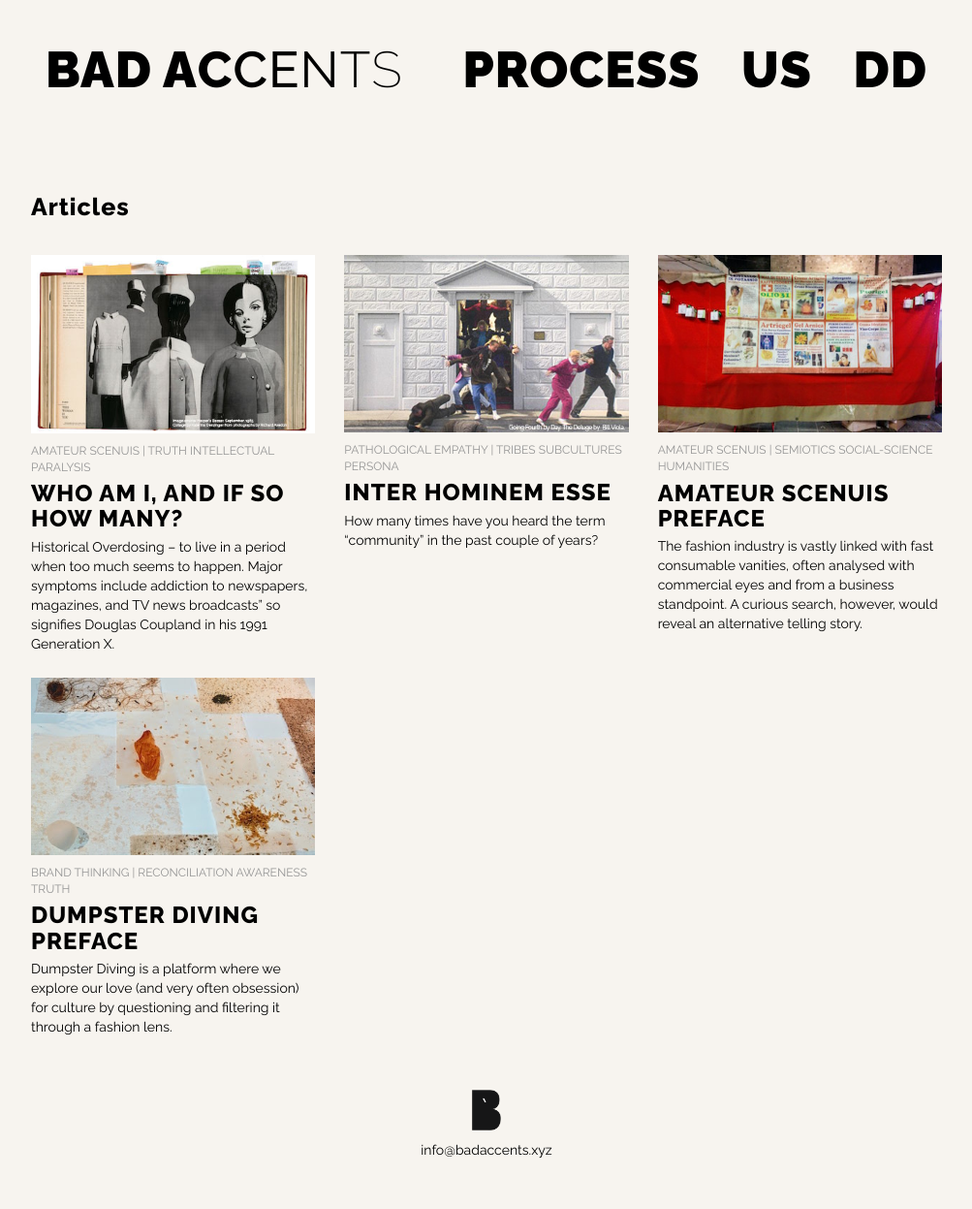
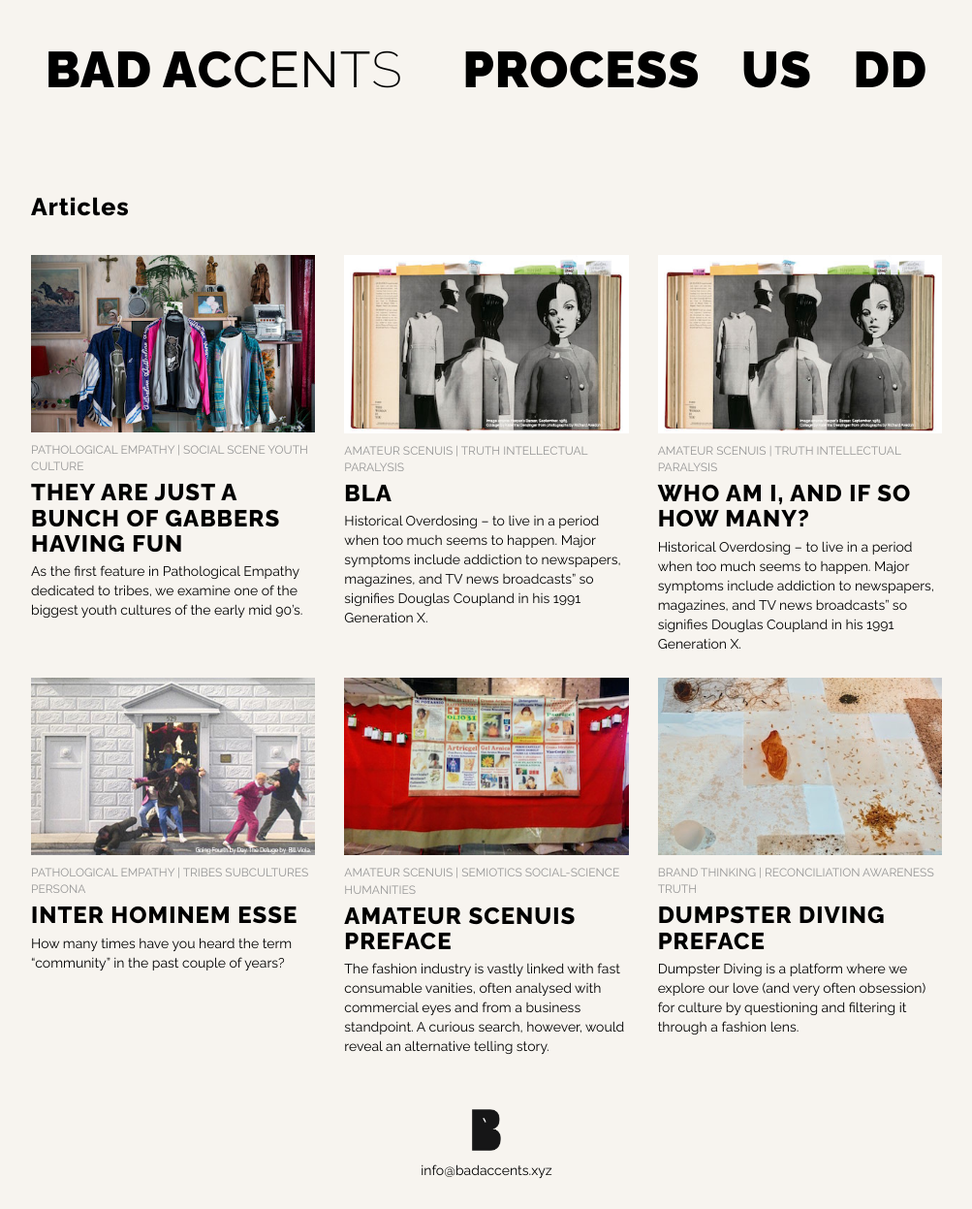
Before and after one commit to badaccents/badaccents.github.io, a Jekyll site: the page built from dd-all.html, in a window 1280 px wide and 1247 px high. Shown: the whole window at 97% size, without its empty margins (138-1141 px from the left). Built offline with Jekyll 4.4.1, drawn with Linux system fonts in a browser that asks for light colours.

Commit message:
New Post

```diff
--- /dev/null
+++ b/_posts/2017-07-25-reference-post.md
@@ -0,0 +1,90 @@
+---
+layout: post
+
+title:  "Bla"
+subtitle: "Bla"
+categories: dumpster-diving amateur-scenuis
+tags: truth intellectual paralysis
+img-small: amateur-scenuis/who-am-i-and-if-so-how-many-small.jpg
+img-large: amateur-scenuis/who-am-i-and-if-so-how-many-big.jpg
+
+ready: false
+---
+
+Historical Overdosing – to live in a period when too much seems to happen. Major symptoms include addiction to newspapers, magazines, and TV news broadcasts” so signifies Douglas Coupland in his 1991 Generation X.
+<!--more-->
+Centered image:
+
+<p class="center-block" style="width:300px;max-width:100%;">
+  <img src="/img/dd/pathological-empathy/tribe/gabbers/bitches-1.jpg" width="100%">
+</p>
+
+Centered image with source:
+
+<p class="center-block" style="width:500px;max-width:100%;">
+  <img src="/img/dd/pathological-empathy/tribe/gabbers/bitches-1.jpg" width="100%">
+  <br />
+  Source: Vogue paris 2016
+</p>
+
+Full width image:
+
+<p style="width:100%;">
+  <img src="/img/dd/pathological-empathy/tribe/gabbers/bitches-1.jpg" width="100%">
+  <br />
+  Source: Vogue paris 2016
+</p>
+
+Left aligned image:
+
+<p style="width:400px;max-width:100%;">
+  <img src="/img/dd/pathological-empathy/tribe/gabbers/bitches-1.jpg" width="100%">
+  <br />
+  Source: Vogue paris 2016
+</p>
+
+Two columns:
+
+<div class="row">
+  <p class="col-sm-6">
+    <img src="/img/dd/pathological-empathy/tribe/gabbers/bitches-1.jpg" width="100%">
+  </p>
+  <p class="col-sm-6">
+    <img src="/img/dd/pathological-empathy/tribe/gabbers/bitches-1.jpg" width="100%">
+  </p>
+</div>
+
+Three columns:
+
+<div class="row">
+  <p class="col-sm-4">
+    <img src="/img/dd/pathological-empathy/tribe/gabbers/bitches-1.jpg" width="100%">
+  </p>
+  <p class="col-sm-4">
+    <img src="/img/dd/pathological-empathy/tribe/gabbers/bitches-1.jpg" width="100%">
+  </p>
+  <p class="col-sm-4">
+    <img src="/img/dd/pathological-empathy/tribe/gabbers/bitches-1.jpg" width="100%">
+  </p>
+</div>
+
+Video:
+
+<p class="embed-responsive embed-responsive-16by9">
+  <iframe width="560" height="315" src="https://www.youtube.com/embed/bnaTLcFpQnE" frameborder="0" allowfullscreen></iframe>
+</p>
+
+Historical Overdosing – to live in a period when too much seems to happen. Major symptoms include addiction to newspapers, magazines, and TV news broadcasts” so signifies Douglas Coupland in his 1991 Generation X.
+
+# Structured documents
+
+Sometimes it's useful to have different levels of headings to structure your documents. Start lines with a `#` to create headings. Multiple `##` in a row denote smaller heading sizes.
+
+### This is a third-tier heading
+
+You can use one `#` all the way up to `######` six for different heading sizes.
+
+If you'd like to quote someone, use the > character before the line:
+
+> Coffee. The finest organic suspension ever devised... I beat the Borg with it.
+> -- Captain Janeway
--- /dev/null
+++ b/_posts/2017-07-29-gabbers.md
@@ -0,0 +1,125 @@
+---
+layout: post
+
+title:  "They are just a bunch of gabbers having fun"
+subtitle: "The hard core of rave culture"
+categories: dumpster-diving pathological-empathy
+tags: social scene youth culture
+img-small: pathological-empathy/tribe/gabbers/small.jpg
+img-large: pathological-empathy/tribe/gabbers/large.jpg
+
+ready: true
+---
+
+As the first feature in Pathological Empathy dedicated to tribes, we examine one of the biggest youth cultures of the early mid 90’s.
+<!--more-->
+They are referred to as the strongest dancing mind of a post-rave happy hardcore techno called “The Gabbers.”
+In an attempt to build an understanding and recognising the signals of what it means to be a constant survival, finding our packs and becoming part of social order, we aim to decode the roots of this tribe, learning its underlying complexity, philosophy, motivations and fears.
+
+# The Scene
+
+Tremendous series of sounds gathered a large group of kids looking for an escape from the new found loss generated by their expanding industrial cities and numb by radical and fast changes. Simon Reynolds author of Energy Flash describes their music as an ultra-fast super-aggressive form of hardcore techno developed by the Dutch in the early nineties, which has since spread as an underground sound throughout the world. Famous for their ear-splitting sound the sub-genre techno music was born in the early-mid 90's in Northern Europe and was concentrated in Rotterdam, the Netherlands and Scotland. The word comes from a slang term in Yiddish word "chaver" meaning "buddy" or “pal".
+
+Originally the “Gabba” referred to a rebellion sound. Speed is one of the central words in describing its beginnings, centred around the music; the beat is believed to come as a response to the rave culture.
+
+<p class="center-block" style="width:100%;">
+  <img src="/img/dd/pathological-empathy/tribe/gabbers/club-light.gif" width="100%">
+</p>
+
+The subculture first emerges as a form of necessity to make faster stronger beats leaving aside the sounds heard in the rave culture. London at that time (1990 - 1994) played Ardkore while Amsterdam focussed on Acid Houses. The Gabber beat consists of insanely fast tempos ranging from 180 to 250 bpm, and they are meant to celebrate the celebration– The Gabber kids celebrated the weekends with nervous systems high on speed and ready to exploit the beat.
+
+<p style="width:100%;">
+  <img src="/img/dd/pathological-empathy/tribe/gabbers/dance.jpg" width="100%">
+  <br />
+  Source: Chrisdanforth. "Italian Icons Discuss the Nike Air Max 97." Highsnobiety.
+</p>
+
+To accelerate the rate of noise, dance, and to push their bodies to their limits, Gabbers determined that the maximum feeling to break the night with their dance needed to be euphoric, rambunctious and energetic, hence their reliance on speed. Reynolds portrays them and their beats as "all down to ecstasy and amphetamine, it is music for the sensation-junkie, for kids reared on Nintendo, Hellraiser, Manga comics, and Freddie Krueger”.
+
+<div class="row">
+  <p class="col-sm-6">
+    <img src="/img/dd/pathological-empathy/tribe/gabbers/gabber-boy.gif" width="100%">
+  </p>
+  <p class="col-sm-6">
+    <img src="/img/dd/pathological-empathy/tribe/gabbers/gabba-dance.gif" width="100%">
+  </p>
+</div>
+
+It is important to highlight that their reliance on speed did not project an aggressive or intimidating vibe, these kids are self- absorbed almost at the point of autism, lost in music and mayhem. Thanks to the birth of this music ritual, the dancing became one of their main distinctive signatures. It was so overwhelmingly strong that at some point they were called “Nazi Gabbers” or “Nazi techno”. This collective jouissance, euphoria, thrill out of nothing, and for no apparent reason, excluded them from their surroundings and paved the way to the name “Rotterdam kids”.
+
+The “Collectiveness” of the sound system, drugs and dance made them establish a connection; all induce in a crowd experience. Jeremy Gilbert and Ewan Pearson, authors of Discographies:
+> Dance, Music, Culture and the Politics sound, thought that such totalitarianism is by definition one of the possible consequences of the collective pursuit of ego-loss. They believed that this observation should serve to remind us that the politics of the ecstatic experience is always dependent on its specific modes and contexts. These contexts are a reflection of the struggle of the Dutch kids in Rotterdam at that time, finding this music with this composition of the crowd the imagery became a statement.
+
+# Philosophy (The Culture of Consolation)
+The Gabbers collective experience awoke a militarization of music and imagery. The science fiction writer Bruce Sterling coined the term: military/ entertainment complex– the way technological spin-offs from military research feed into leisure industry and video-games to virtual reality. This complex touched upon a key element of this tribe philosophy: the influence of video games and escapism.
+For instance, a Gabber club comprises a space full of lights, lasers, noise and beat booms which made the kids feel inside a video game fighting the music in an amplified euphoria that included a pleasuredome and a terrordome bursting with track titles like “Dominator” “Iron Man” “The Endzone.”
+> I feel like I’m inside a forcefield, my flesh seared and irradiated with demonic energy.
+
+From a subcultural point of view, Simon Reynolds defined them as: “the hard core of rave culture, working class kids from inner city estates and suburban Nowheresville who live for the weekend.” People in this tribe consisted of white working class youth crushed by the heavy industry changes, facing unemployment. “Gabba expresses the rage and frustration of “White Niggaz" with bad attitudes and no projects. They are despised by middle-class critics who simply don’t understand the mentality of those who crave music to go mental.” according to Reynolds.
+
+This perplexity is quickly detangled when considering the suburbanization trend that seeped through Rotterdam at the time. In the early nineties, low-to-middle income and unemployed families were forcefully pushed toward the urban peripheries with high-density satellite towns making surrounding regions a significant threat.
+
+The city was beaten by the decreasing demand for lower skilled jobs, which contributes to greater increases in unemployment. In the Rotterdam region, the working poor can be seen as strongly urbanised”  ( Sako Musterd Gentrification and the suburbanization of poverty: changing urban geographies through boom and bust periods.)  This fast urbanisation meant for the kids a rapid change, and they were designated by Amsterdam’s shadow with DJ Elstak gabber anthem called “Where the fuck is Amsterdam?”.
+
+The series of events and pressure involved in this working class environment gave them a masculinist music, which meant strength, portraying their faith in the happy hardcore beats, “It is a working class scene, there’s no pseudo- intellectual element" says techno head’s, Michael Wells. “People respond on a gut level. The apocalyptic, sci-fi and horror movie imagery in Gabba, it is all part of the trash culture here kids are into. It is a reaction against the pressure of modern life.”
+
+Gabber subculturalists used magical physical vibrations to relief the anchors of life in happy hardcore moves and to help them shape the contradictions of the heavy industry, turning the dance floor and friends connections into faith. Being a Gabber meant that you have a commitment to the music, a commitment to the beat, party and weekends, a commitment to the fight against realities, and this is the way a Gabber survive daily, with an overdose of escape, rage and manipulation of the dance floor.
+
+>That role is arguably is a kind of safety-valve/social-control mechanism, with youth living in the temporary utopia of the, loved- up weekend rather than investing their idealism in a long-term collective project of political change --  explains Reynolds.
+
+The pressure they ought to handle turned the speed they consumed a provider of a feeling that they were actually running away, having that in thousands of kids at the same time amazed everybody.
+
+>*Speed-freak youth are literally running away from their problems, and who can blame them?*
+
+# Unity as Uniformity  (recognised codes and style)
+Belonging to a working class community, the simplicity was a message against opulence and the outfits were perfect for rave and dancing the whole night. Sportive, streetwear attire, skinhead hybrid "Whether you like it or not they really did have a style there. Going around with a shaven Gabber head and those candy colours, legendary. Those Gabber bitches keep looking sharper, those shaven necks, so cool to see" said Ari Versluis Dutch author of "Exactitudes" photographer documentary of youth cultures.
+
+<p style="width:100%;">
+  <img src="/img/dd/pathological-empathy/tribe/gabbers/outfit-2.jpg" width="100%">
+</p>
+
+### Gabber (Men) “Bald Gabbas”
+**Brightly coloured tracksuits
+Nike and Australian Pants or jeans slightly baggy
+Bomber jackets
+Coloured jackets
+Nike Air Max Classic BW 1991 sneakers**
+
+### Gabber bitches (women)
+<p style="width:100%;">
+  <img src="/img/dd/pathological-empathy/tribe/gabbers/bitches-1.jpg" width="100%">
+</p>
+>Ponytail dangling over a shaved patch of scalp from the ears right round the back of the head.
+
+**Shaved neck tightly braided ponytail
+Brightly coloured tracksuits or jeans slightly baggy
+Nike athletics sports bras
+Nike Air Max Classic BW 1991 sneakers**
+
+# The role of fashion brands in forming subcultures
+Brands are seen as partners and loyal companions in our pursuit of identity and adopting them generates codes of recognition. In this case, Gabbers adopted Nike and Australian Triacetat Pants to represented their aesthetic codes. Objects that later evolved into trends and later settled as classics. Today, these items encapsulate a feeling of relief, a message of endurance, a simple look that projects leisure statements of completing a look of freedom, enjoyment, mobility and uniformity. A reminder that we will live forever impregnated, embracing brands and making them ours with a sense of belonging.
+
+<p style="width:100%;">
+  <img src="/img/dd/pathological-empathy/tribe/gabbers/brands-4.jpg" width="100%">
+</p>
+>Branding is a profound manifestation of the human condition. It is about belonging to a tribe, to a religion, to a family. Branding demonstrates a sense of belonging. It has his function for both the people who are part of the same group and also for the people who don't belong --  Wally Ollins Co-founder Wolffs Olins.
+
+# The importance of the reinterpretation from contemporary fashion designers
+The style of the Gabber did not remain in the confines of their clubs. Fashion Designers took notice and reinterpreted it into a contemporary scenario while leaving subtle cues from the past. For example, **Raf Simons** Gabber codes were evident in his Spring 2000 collection titled: *Suma Cum Laude*. Coined by the press the bomber collection and included high-waisted trousers, oversized MA-1 with the pyramid logo of the Rotterdam Terror Corps. While **Vêtements** Spring 2017 RTW collection adapted the Rotterdam Kids and codes of the Gabbers were all over **Gosha Rubchinskiy** Fall 2016 Menswear.
+
+<div class="row">
+  <p class="col-sm-6">
+    <img src="/img/dd/pathological-empathy/tribe/gabbers/raf-simons.jpg" width="100%">
+  </p>
+  <p class="col-sm-6">
+    <img src="/img/dd/pathological-empathy/tribe/gabbers/vetements-gosha.jpg" width="100%">
+  </p>
+</div>
+
+Adopting the Gabber Boy look, while understandably is a form of appropriation, could still signify you as part of the tribe. Even though the look is composed of quite simple items, its message of youthful defiant strength is what left designers such as Raf Simons, Demna Gvsalia and Gosha Rubchinskiy mesmerised. What hooked them was not the aesthetic value of the Gabbers’ dress, they fell for the philosophy, energy and admirations for the youth culture.
+
+The popularity of this today is an exact reinterpretation of the first days of gabber manifestation, the tracksuits, colour jackets and what we know as “sportive attire”. These designers completely understand the meaning and lifestyle that these items represent, the rawness of the realness of a huge march into insanity to become sane, the manifestation of identity and individuality of the youth culture embracing these reality killers. The importance of the reinterpretation is to transfer not only the aesthetic values but also the philosophy behind the tribe.
+
+The sound of Gabbers today still exist not as strong as they once did in the 90’s in Rotterdam, however, the magnitude of the sound was so big that they stay in different rave clubs from London to France to Italy and Rotterdam. The “Number One Rave Club· based in Brescia, Italy for example shape a lot of Italian working class kids that felt empathy for the music and the philosophy dance escape after the big boom of the original Gabbers in Rotterdam. Thanks of the coding reinterpretation of today we have the opportunity to feel a bit of that power of youth, the born of a subculture that became a global phenomenon.
+
+**Think about that again when you are buying your bombers, pants and Nike Air Max BW and please “Don’t touch that Stereo!”**
```
Also changed, not shown: _posts/2017-07-16-dumpster-diving-preface.md (+1 -1 lines), img/dd/pathological-empathy/tribe/gabbers/dance.jpg (added), img/dd/pathological-empathy/tribe/gabbers/large.jpg (added), img/dd/pathological-empathy/tribe/gabbers/raf-simons-1.jpg (added), img/dd/pathological-empathy/tribe/gabbers/raf-simons.jpg (added), img/dd/pathological-empathy/tribe/gabbers/small.jpg (added), img/dd/pathological-empathy/tribe/gabbers/vetements-gosha.jpg (added), 6 other files.
